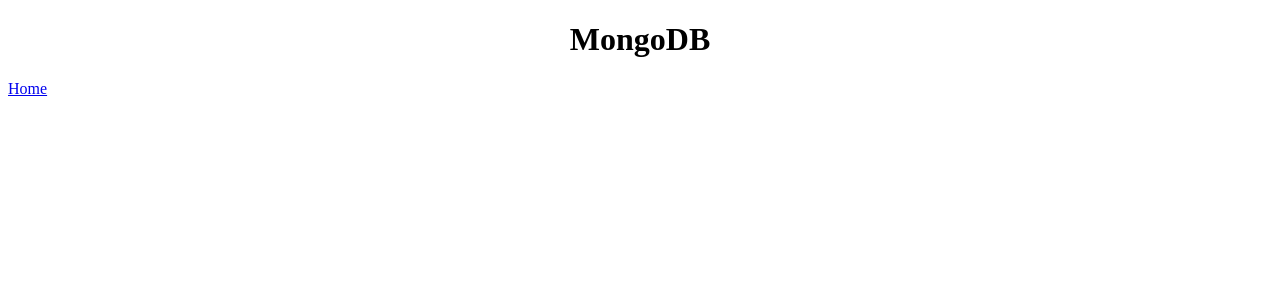
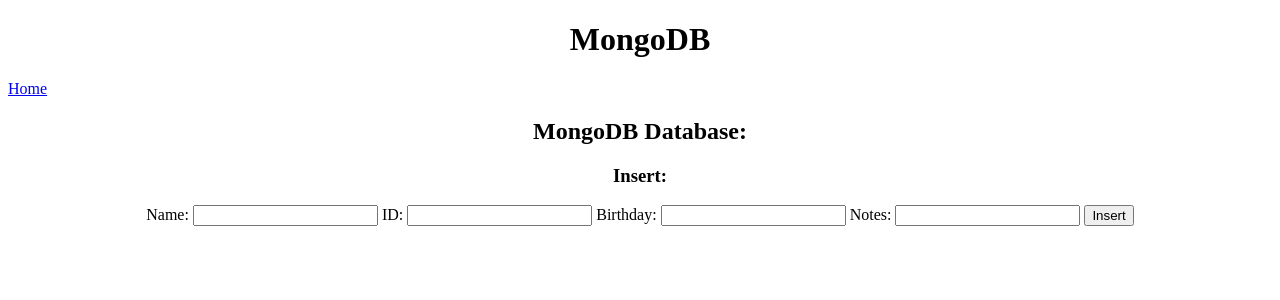
Before and after one commit to a22edvbu/Hogskolan-i-Skovde-Graduate-project, a PHP site: page /mongodb.php in a window 1280 px wide. Shown: the top 300 px of the page. Run offline with PHP 8.4, Linux system fonts and the light colour scheme.

Commit message:
Added insert form to mongodb.php

```diff
--- a/mongodb.php
+++ b/mongodb.php
@@ -7,9 +7,31 @@
     <title>MongoDB Database</title>
 </head>
 <body>
+    <?php
+
+    ?>
     <h1>MongoDB</h1>
     <p>
         <div class="homeBtn"><a href="index.php">Home</a></div>
     </p>
+    <h2>
+        MongoDB Database:
+    </h2>
+    <h3>Insert:</h3>
+    <form action='mongodb.php' method='POST' id="mongoPostForm">
+        <label for="mongoName">Name: </label>
+        <input type="text" name="mongoName" id="mongoName">
+
+        <label for="mongoID">ID: </label>
+        <input type="text" name="mongoID" id="mongoID">
+
+        <label for="mongoBday">Birthday: </label>
+        <input type="text" name="mongoBday" id="mongoBday">
+
+        <label for="mongoNotes">Notes: </label>
+        <input type="text" name="mongoNotes" id="mongoNotes">
+
+        <input type="submit" value="Insert">
+    </form>
 </body>
 </html>
--- a/style.css
+++ b/style.css
@@ -2,7 +2,7 @@
     text-align: center;
 }
 
-#sqlPostForm{
+form {
     margin: 0 auto;
     text-align: center;
 }
```
